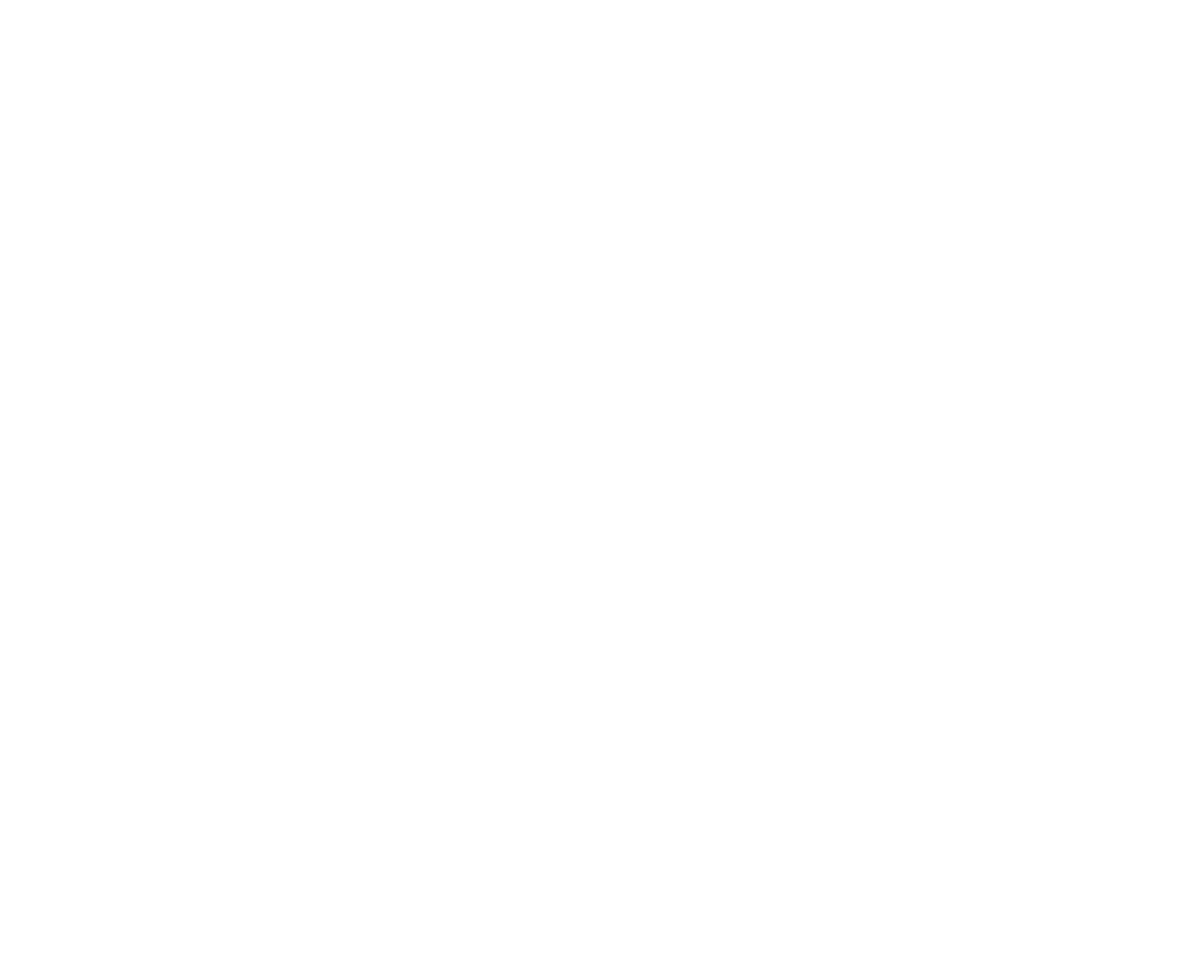
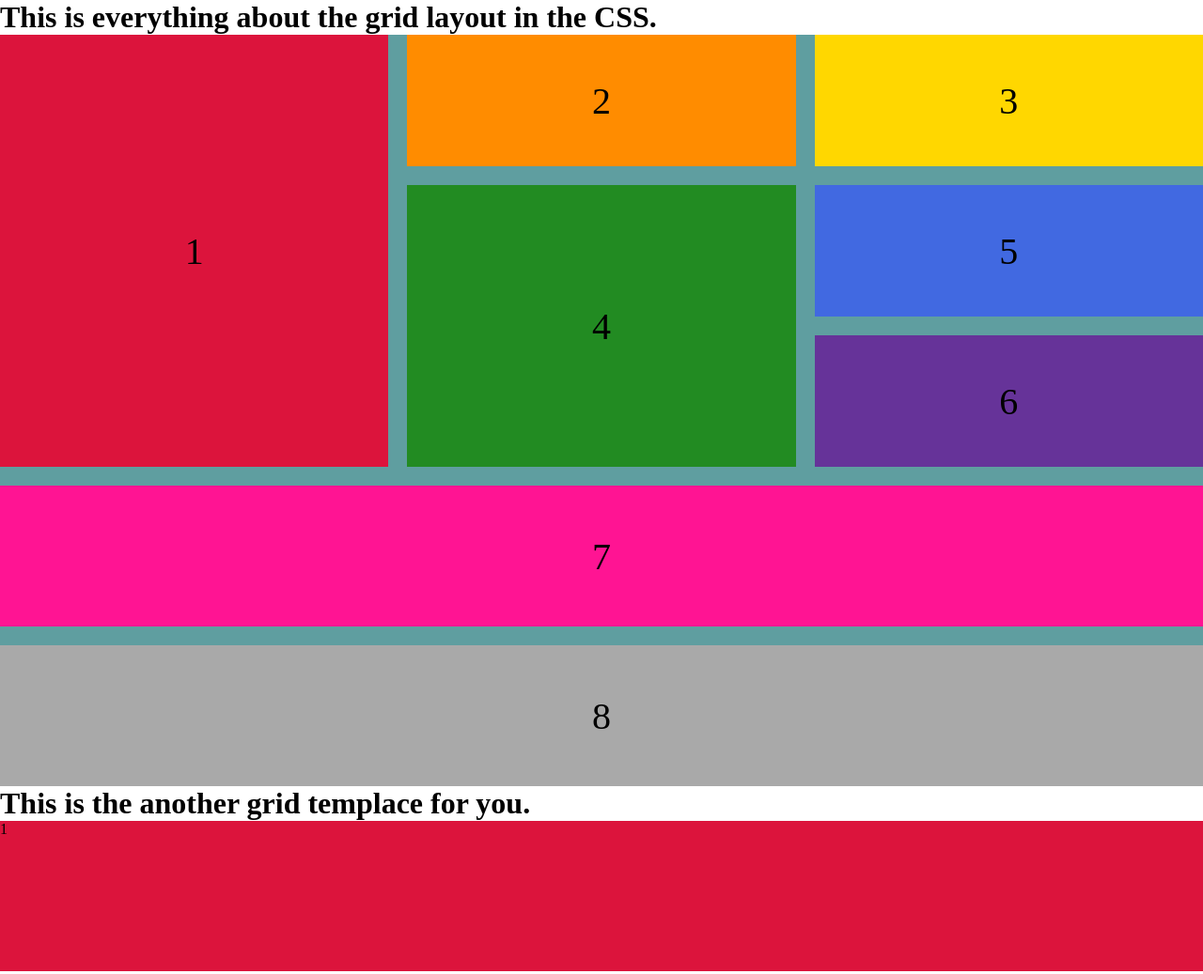
Before and after one commit to nazim3232/CSS_Grid, a plain HTML site: page index.html in a window 1280 px wide. Shown: the top 1037 px of the page at 94% size. Before the commit the page ends 800 px from the top, so only its background shows below. Drawn offline with Linux system fonts and the light colour scheme.

```diff
--- a/cssGrid.css
+++ b/cssGrid.css
@@ -0,0 +1,125 @@
+*{
+    margin: 0;
+    padding: 0;
+    box-sizing: border-box;
+
+}
+#grid-container{
+    font-size: 40px;
+    display: grid;
+    background-color: cadetblue;
+    grid-template-rows: 1fr 1fr 1fr;
+    grid-template-columns: 1fr 1fr 1fr;
+    grid-gap: 20px;
+    height: 100vh;
+
+
+
+
+}
+
+.item-1{
+    background-color: crimson;
+    grid-row: 1/4;
+    display: flex;
+    justify-content: center;
+    align-items: center;
+}
+.item-2{
+    background-color: darkorange;
+    display: flex;
+    justify-content: center;
+    align-items: center;
+}
+.item-3{
+    background-color: gold;
+    display: flex;
+    justify-content: center;
+    align-items: center;
+}
+.item-4{
+    background-color: forestgreen;
+    grid-row: 2/4;
+    display: flex;
+    justify-content: center;
+    align-items: center;
+}
+.item-5{
+    background-color: royalblue;
+    display: flex;
+    justify-content: center;
+    align-items: center;
+}
+.item-6{
+    background-color: rebeccapurple;
+    display: flex;
+    justify-content: center;
+    align-items: center;
+}
+.item-7{
+    background-color: deeppink;
+    grid-column: 1/4;
+    height: 150px;
+    display: flex;
+    justify-content: center;
+    align-items: center;
+}
+.item-8{
+    background-color: darkgray;
+   grid-column: 1/4;
+   height: 150px;
+   display: flex;
+   justify-content: center;
+    align-items: center;
+}
+#grid-mother-container {
+  display: grid;
+  grid-template-rows: 1fr 1fr;
+  grid-template-columns: 1fr 1fr 1fr 1fr;
+  height: 100vh;
+  gap: 20px;
+}
+
+.items-1
+{
+    background-color: crimson;
+    grid-column: 1/5;
+    height: 10rem   ;
+}
+.items-2
+{
+    background-color: darkorange;
+    height: 10rem
+}
+
+.items-3
+{
+
+        background-color: greenyellow;
+}
+.items-4
+{
+    background-color: forestgreen;
+}
+.items-5
+{
+    background-color: royalblue;
+    height: 10rem;
+}
+
+.items-6
+{
+    background-color: rebeccapurple;
+}
+.items-7
+{
+    background-color: deeppink;
+    grid-column: 2/5;
+    height: 10rem;
+}
+.items-8
+{
+    background-color: darkgray;
+    grid-column: 1/5;
+    height: 10rem
+}
--- a/index.html
+++ b/index.html
@@ -5,8 +5,32 @@
     <meta name="viewport" content="width=device-width, initial-scale=1.0">
     <title>This is everything about the grid layout in the css...</title>
     <meta name="Author" content="Nazim Chowdhury">
+    <link rel="stylesheet" href="cssGrid.css">
 </head>
 <body>
-
+    <h1>This is everything about the grid layout in the CSS.</h1>
+    <div id="grid-container">
+        <div class="item-1">1</div>
+        <div class="item-2">2</div>
+        <div class="item-3">3</div>
+        <div class="item-4">4</div>
+        <div class="item-5">5</div>
+        <div class="item-6">6</div>
+        <div class="item-7">7</div>
+        <div class="item-8">8</div>
+    </div>
+    </p>
+<h1>This is the another grid templace for you.</h1>
+<div id="grid-mother-container">
+        <div class="items-1">1</div>
+        <div class="items-2">2</div>
+        <div class="items-3">3</div>
+        <div class="items-4">4</div>
+        <div class="items-5">5</div>
+        <div class="items-6">6</div>
+        <div class="items-7">7</div>
+        <div class="items-8">8</div>
+    </div>
+    </p>
 </body>
 </html>
```
